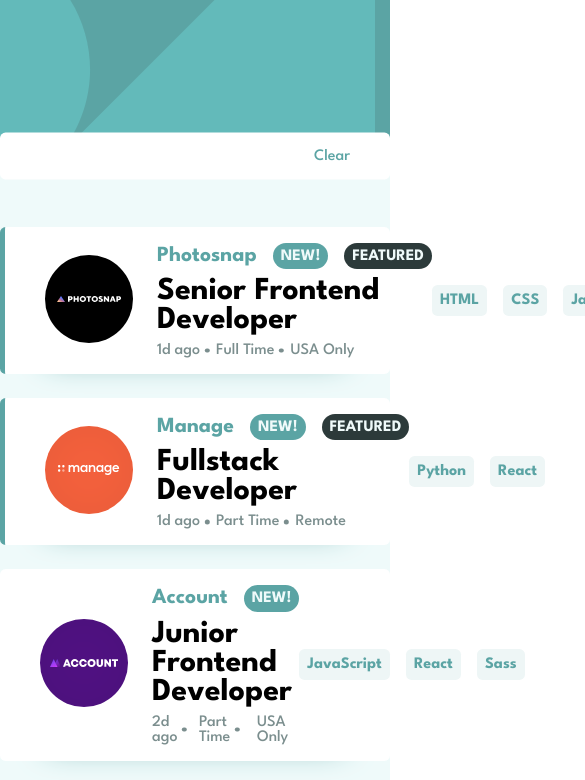
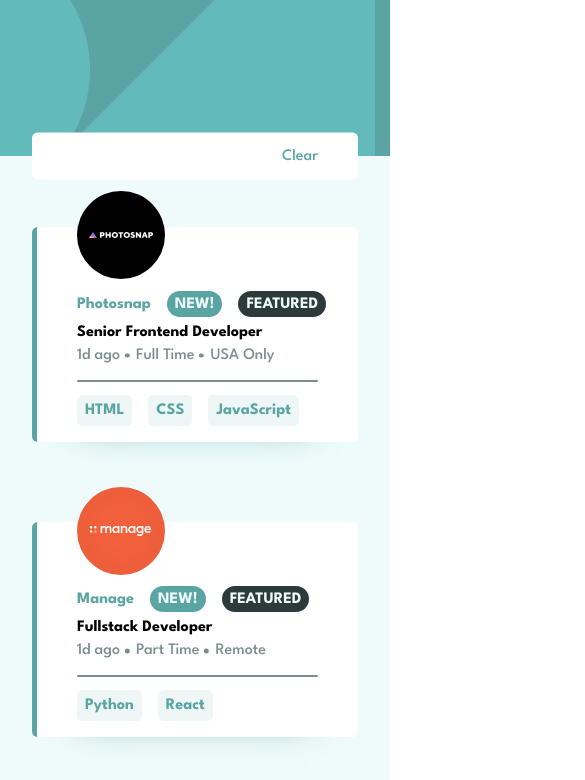
Before and after one commit to liquidwater0/job-listing-app, a React (Vite) app: page / in a window 390 px wide. Shown: the top 780 px of the page, 585 px wide, since content can reach past the window. Built offline with nearby package versions, Linux system fonts and the light colour scheme.

Commit message:
make responsive

```diff
--- a/src/App.tsx
+++ b/src/App.tsx
@@ -12,7 +12,7 @@ function App() {
 		<>
 			<header className="header">
 				<picture className='sidebar-image'>
-					<source media='(max-width: 900px)' srcSet={mobileHeaderImage}/>
+					<source media='(max-width: 600px)' srcSet={mobileHeaderImage}/>
 					<source media='(min-width: 1024px)' srcSet={desktopHeaderImage}/>
 					<img src={desktopHeaderImage} alt="header image" />
 				</picture>
@@ -20,12 +20,14 @@ function App() {
 
 			<main className="main">
 				<div className="container filters-container">
+					<div className="filters">
 						{filters.map(filter =>
 							<Filter
 								key={filter}
 								filter={filter}
 							/>
 						)}
+					</div>
 
 					<button
 						className="clear-filters-button"
--- a/src/scss/App.scss
+++ b/src/scss/App.scss
@@ -40,7 +40,8 @@ button {
 
 .main {
     background-color: var(--color-neutral-1);
-    margin-bottom: 2rem;
+    padding-inline: 2rem;
+    padding-bottom: 2rem;
 }
 
 .container {
@@ -50,14 +51,18 @@ button {
 
 .filters-container {
     display: flex;
-    align-items: center;
-    gap: 1rem;
     background-color: white;
     box-shadow: var(--app-shadow);
     margin-bottom: 1.5rem;
     padding: var(--app-padding) calc(var(--app-padding) * 2.5);
     border-radius: var(--app-border-radius);
     transform: translateY(-50%);
+
+    .filters {
+        display: flex;
+        flex-wrap: wrap;
+        gap: 1rem;
+    }
 
     .filter-container {
         display: flex;
@@ -215,3 +220,47 @@ button {
 //         color: hsl(228, 45%, 44%);
 //     }
 // }
+
+@media (max-width: 900px) {
+    .listings-container {
+        gap: 5rem;
+    }
+
+    .listing {
+        position: relative;
+        display: flex;
+        flex-direction: column;
+        align-items: initial !important;
+
+        .company-logo {
+            position: absolute;
+            top: calc(-50% + 4.5rem);
+        }
+
+        .listing-details {
+            margin-top: 3rem;
+        }
+
+        .listing-tags {
+            position: relative;
+            margin-top: 2rem;
+
+            &::before {
+                content: "";
+                position: absolute;
+                background-color: var(--color-neutral-3);
+                width: 100%;
+                height: 2px;
+                top: -50%;
+                border-radius: 1000px;
+            }
+        }
+    }
+}
+
+@media (max-width: 550px) {
+    .company-name,
+    .position-text {
+        font-size: 1rem !important;
+    }
+}
```
Lines whose indentation alone changed are shown as unchanged.
